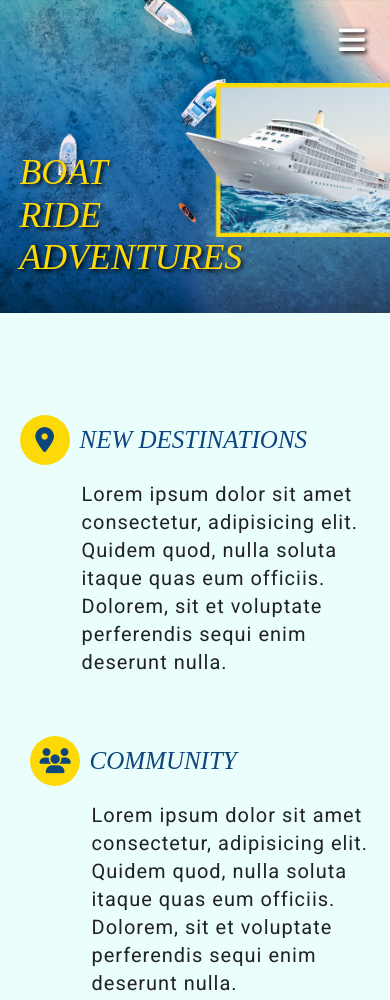
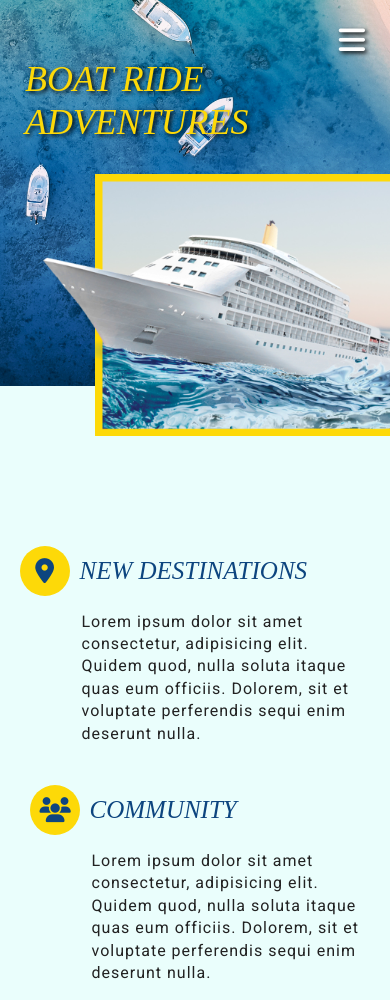
Before and after one commit to fernanda-bea/fernanda-beatrice-project-one, a plain HTML site: page index.html in a window 390 px wide. Shown: the top 1000 px of the page. Drawn offline with Linux system fonts and the light colour scheme; a web font is replaced by a local one.

Commit message:
home styling

```diff
--- a/index.html
+++ b/index.html
@@ -13,6 +13,8 @@
 
   <header>
 
+      <div class="home-wrapper flex">
+
         <nav>
           <ul class="flex">
             <li><a href="/">Home</a></li>
@@ -22,16 +24,16 @@
           </ul>
         </nav>
 
+        <a href="" aria-label="Menu" title="Menu">
           <i class="fa fa-bars"></i>
-
-    <div class="header-content flex">
+        </a>
 
         <h1>Boat Ride Adventures</h1>
-      <div class="header-image">
+
           <img src="./assets/home-box-header.png" alt="A cruise ship out at sea on a sunny day.">
-      </div>
 
       </div>
+      <!-- end of wrapper -->
 
   </header>
 
--- a/styles/sass/_home.scss
+++ b/styles/sass/_home.scss
@@ -2,8 +2,57 @@
 
 .home {
 
+  overflow-x: hidden;
+
   header {
     @include header('/assets/home-header.jpg');
+    @include mobileMQ {
+      padding-top: 8px;
+    }
+
+    .home-wrapper {
+      max-width: 1300px;
+      margin: 0 auto;
+      justify-content: space-between;
+      @include mobileMQ {
+        flex-direction: column;
+      }
+    }
+
+    nav {
+      padding-left: 40px;
+    }
+
+    h1 {
+      font-size: calc(2.5rem + 2.8vw);
+      width: 40%;
+      margin: 0;
+      padding: 0 0 40px 50px;
+      @include mobileMQ {
+        width: 100%;
+        padding: 50px 0 0 25px;
+        margin-bottom: -20px;
+      }
+    }
+
+    img {
+      width: 60%;
+      position: relative;
+      right: calc(-1 * ((100vw - 1300px) / 2));
+      bottom: -100px;
+      @media (max-width: 1300px) {
+        right: 0;
+      }
+      @include mobileMQ {
+        width: 90%;
+        align-self: flex-end;
+        bottom: -50px;
+      }
+    }
+
+
+
+
   }
 
   // MAIN STYLING
@@ -11,11 +60,10 @@
   // ABOUT SECTION
 
   .about {
-    margin: 10vh 0 15vh;
-    // TODO:some vh margins here
+    margin: 100px 0 120px;
 
     @include tabletMQ {
-      margin: 5vh 0 15vh;
+      margin: 120px 0;
     }
 
     .flex {
@@ -40,9 +88,10 @@
     }
 
     h2 {
-      margin: 60px 0 10px;
+      margin: 40px 0 10px;
       @include mobileMQ {
         font-size: 2.5rem;
+        margin-top: 40px;
       }
     }
 
@@ -97,7 +146,6 @@
       justify-content: space-between;
       @include mobileMQ {
         flex-direction: column;
-        width: 90%;
         padding: 0 10%;
       }
     }
@@ -107,18 +155,13 @@
       max-width: 600px;
       margin-top: -35px;
       @include mobileMQ {
-        width: 90%;
-      }
-
-      .program:last-child {
-        margin-bottom: -23px;
-        margin-top: unset;
+        width: 100%;
       }
 
       img {
         box-shadow: 12px 12px 0 $dandelion;
         @include mobileMQ {
-          margin-left: 12px;
+          margin-left: -6px;
         }
       }
 
@@ -126,7 +169,7 @@
         box-shadow: -12px 12px 0 $dandelion;
         @include mobileMQ {
           order: -1;
-          margin-right: -12px;
+          margin-left: 6px;
         }
       }
 
@@ -142,18 +185,23 @@
           justify-content: flex-start;
         }
         @include mobileMQ {
-          margin: 20% 0;
+          margin: 20% 0 30%;
         }
       }
     }
 
-      .program:last-child .program-content {
-        margin: calc(20% + 35px) 20% 10% 0;
-        justify-content: flex-start;
-        @include mobileMQ {
-          margin: 20% 0;
-        }
+    .program:last-child {
+      margin-bottom: -23px;
+      margin-top: unset;
+    }
+
+    .program:last-child .program-content {
+      margin: 20% 20% 10% 0;
+      justify-content: flex-start;
+      @include mobileMQ {
+        margin: 20% 0;
       }
+    }
     }
 
 
@@ -162,9 +210,6 @@
   .extra .flex {
     padding: 15% 10% 10%;
     justify-content: flex-start;
-
-    @include mobileMQ {
-    }
 
     h2 {
       padding-bottom: 20px;
--- a/styles/sass/styles.scss
+++ b/styles/sass/styles.scss
@@ -38,6 +38,10 @@ p {
   @include tabletMQ {
     font-size: 2rem;
   }
+  @include mobileMQ {
+  font-size: 1.6rem;
+  line-height: 1.4em;
+  }
 }
 
 a {
@@ -73,6 +77,14 @@ h3 {
   }
 }
 
+h2,
+h3 {
+  @include mobileMQ{
+    font-size: 3rem;
+    line-height: 1em;
+  }
+}
+
 .btn {
   font-size: 2.24rem;
   line-height: 41.6px;
@@ -105,7 +117,6 @@ header {
 
   nav {
     width: 100%;
-    margin-left: calc(5% - 20px);
     @include mobileMQ {
       display: none;
     }
@@ -138,6 +149,11 @@ header {
     @include mobileMQ {
       visibility: visible;
     }
+  }
+
+  i:hover,
+  i:focus {
+    color: $dandelion;
   }
 
   .header-content {
```
Also changed, not shown: styles/styles.css. Lines whose indentation alone changed are shown as unchanged.
